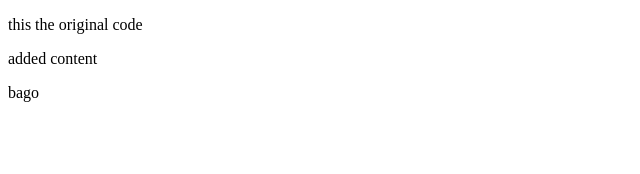
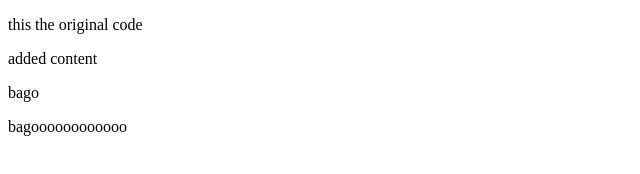
Before and after one commit to Ai-LCUP/tester, a plain HTML site: page index.html in a window 1280 px wide. Shown: the whole page, without its empty margins (0-640 px from the left). Drawn offline with Linux system fonts and the light colour scheme.

Commit message:
another paragraph

```diff
--- a/index.html
+++ b/index.html
@@ -9,5 +9,6 @@
 <p>this the original code</p>
 <p>added content</p>
 <p>bago</p>
+<p>bagoooooooooooo</p>
 </body>
 </html>
```
